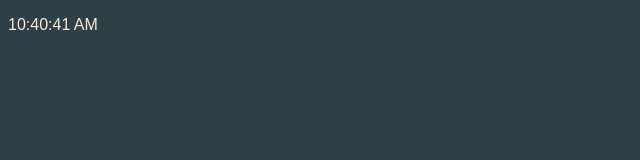
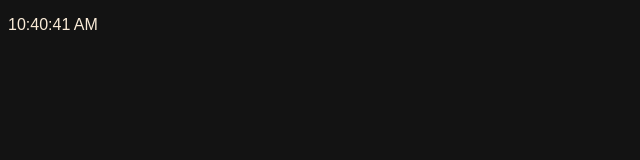
Before and after one commit to i-r-i/scaling-octo-fishsticks, a plain HTML site: page index.html in a window 1280 px wide. Shown: the whole page, without its empty margins (0-640 px from the left). Drawn offline with Linux system fonts and the light colour scheme.

Commit message:
change color

```diff
--- a/index.html
+++ b/index.html
@@ -3,7 +3,7 @@
 <head>
     <style>
         body {
-            background-color: rgb(45, 63, 71);
+            background-color: rgb(19, 19, 19);
         }
 
         p {
```
